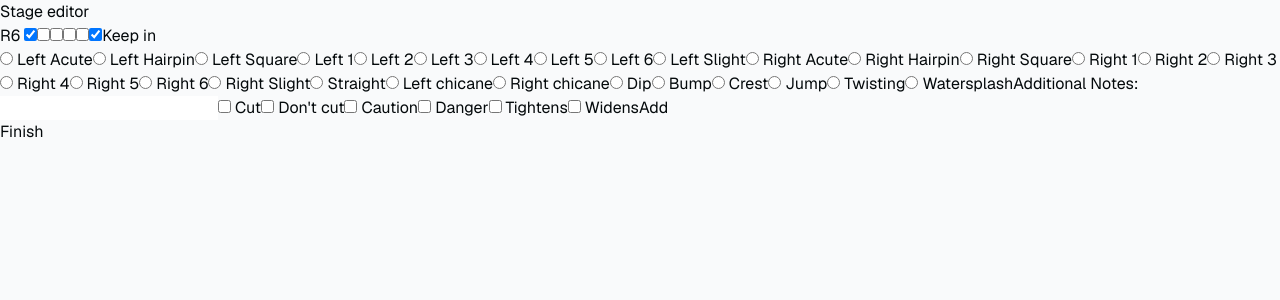
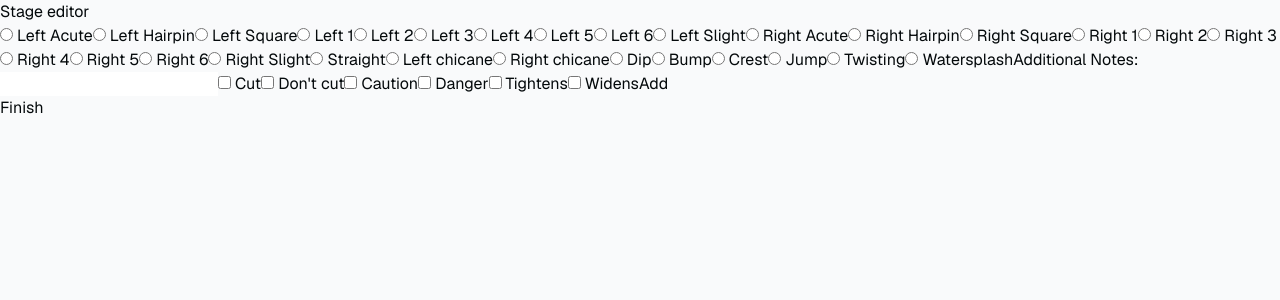
Before and after one commit to rakenduste-programmeerimine-2023/pacenote-master, a Next.js app: page /stage-editor in a window 1280 px wide. Shown: the top 300 px of the page. Built offline with nearby package versions, Linux system fonts and the light colour scheme.

Commit message:
feat: add stageID comes from console

```diff
--- a/app/stage-editor/page.tsx
+++ b/app/stage-editor/page.tsx
@@ -3,11 +3,29 @@ import NewPacenoteForm from "@/components/StageEditor/NewPacenoteForm"
 import PacenoteList from "@/components/StageEditor/PacenoteList"
 import { SaveStageToDB } from "@/components/backend/StageEditor/beStageEditor"
 import React, { useState, useEffect } from "react"
+import { useSearchParams } from 'next/navigation'
+
+
 import Test from "@/components/backend/StageEditor/test"
 
 interface StageEditorProps {}
 
+interface Pacenote {
+  Action: any;
+  Cut: any;
+  DontCut: any;
+  Caution: any;
+  Danger: any;
+  Widens: any;
+  Tightens: any;
+  Notes: any;
+}
+
 const StageEditor: React.FC<StageEditorProps> = props => {
+    const searchParams = useSearchParams()
+    const stageID = searchParams.get('stage')
+
+
     /*const [testData, setTestData] = useState<string | null>(null)
 
     useEffect(() => {
@@ -25,18 +43,8 @@ const StageEditor: React.FC<StageEditorProps> = props => {
         fetchData()
     }, [])*/
 
-    const [pacenotes, setPacenotes] = useState([
-        {
-            Action: "R6",
-            Cut: true,
-            DontCut: false,
-            Caution: false,
-            Danger: false,
-            Widens: false,
-            Tightens: true,
-            Notes: "Keep in"
-        }
-    ])
+    const [pacenotes, setPacenotes] = useState<Array<Pacenote>>([]);
+
 
     const HandleAddNewPacenoteToList = (newPacenoteFromForm: any) => {
       setPacenotes(pacenotes => [
@@ -55,7 +63,7 @@ const StageEditor: React.FC<StageEditorProps> = props => {
   }
 
     const HandleFinishButtonClick = async () => {
-        SaveStageToDB(pacenotes, 1)
+        SaveStageToDB(pacenotes, Number(stageID))
     }
 
     return (
--- a/components/backend/StageEditor/beStageEditor.ts
+++ b/components/backend/StageEditor/beStageEditor.ts
@@ -5,7 +5,7 @@ import { cookies } from "next/headers"
     export const SaveStageToDB = async (pacenotes: any[], stageID: number) => {
         const cookieStore = cookies()
         const supabase = createClient(cookieStore)
-        // Use Promise.all to wait for all insert operations to complete
+
         const SaveStage = pacenotes.map(async pacenote => {
             const { data, error } = await supabase
                 .from("pacenotes")
```
